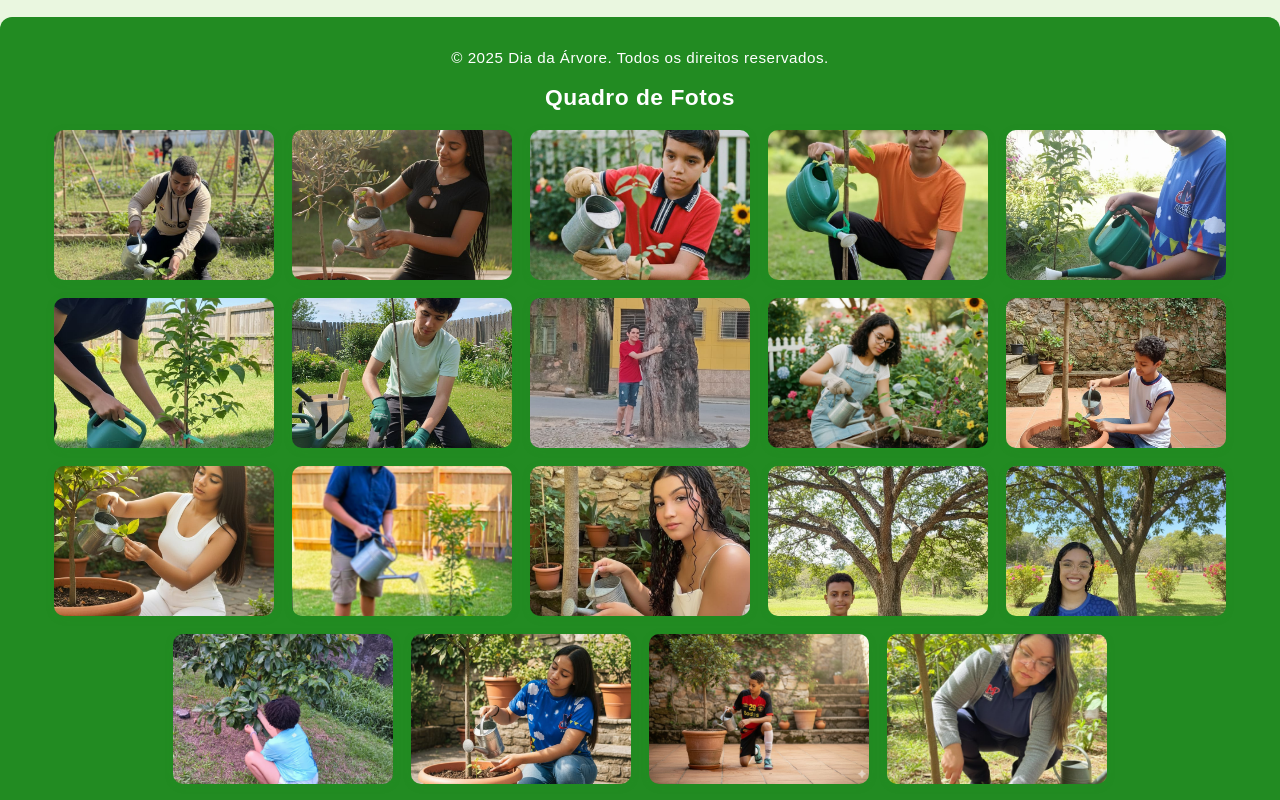
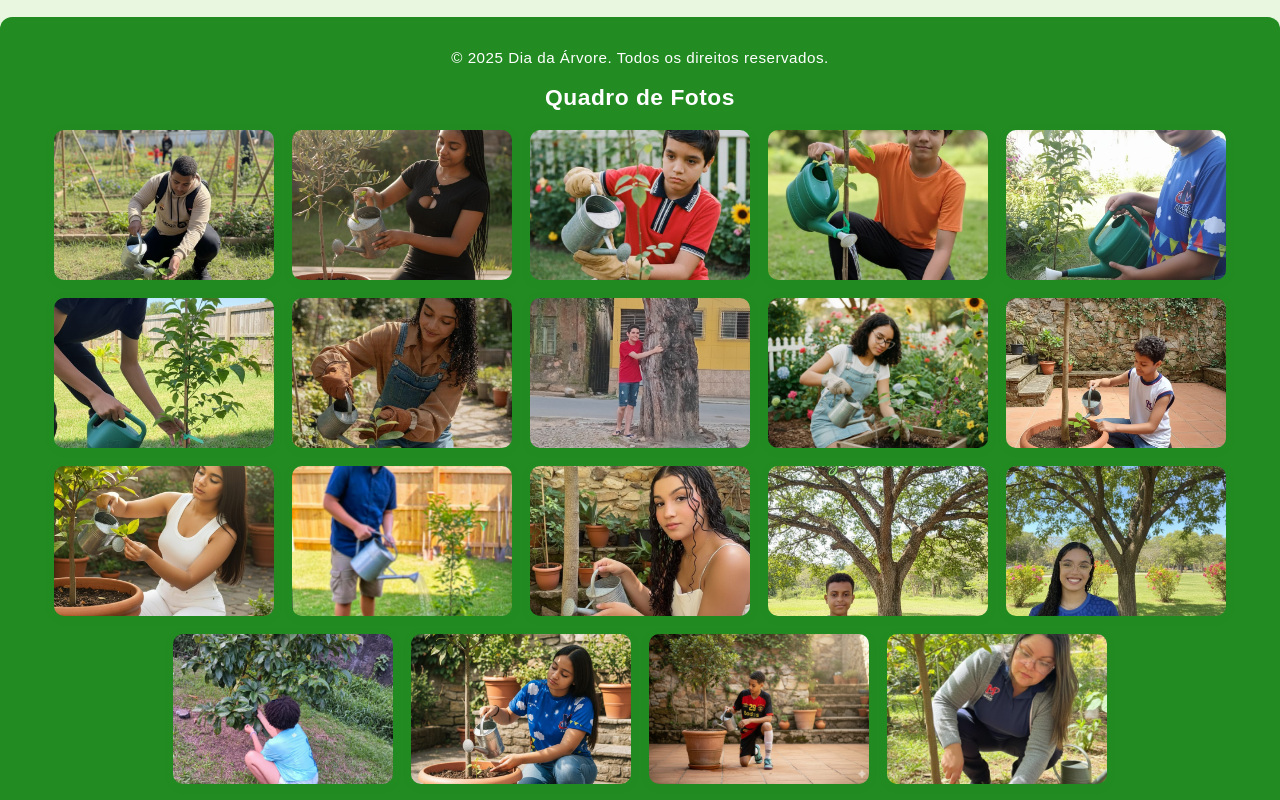
Before and after one commit to AlanSantana-c/Trabalho-De-Ciencias, a plain HTML site: page index.html in a window 1280 px wide. Shown: the part 944-1744 px from the top of the page. Drawn offline with Linux system fonts and the light colour scheme.

Commit message:
Update index.html

```diff
--- a/index.html
+++ b/index.html
@@ -47,6 +47,7 @@
 <img src="vini.jpg"alt="Vinicius" width="1000px">
 <img src="luis.jpg"alt="Luis" width="1000px">
 <img src="vinicius.jpg"alt="Vinicius" width="1000px">
+<img src="gabriela.jpg"alt="" width="1000px"
 <img src="joao.jpg"alt="Nome8" width="1000px">
 <img src="branco.jpg"alt="Nome9" width="1000px">
 <img src="aquemefazchorar.jpg"alt="Nome9" width="1000px">
```
